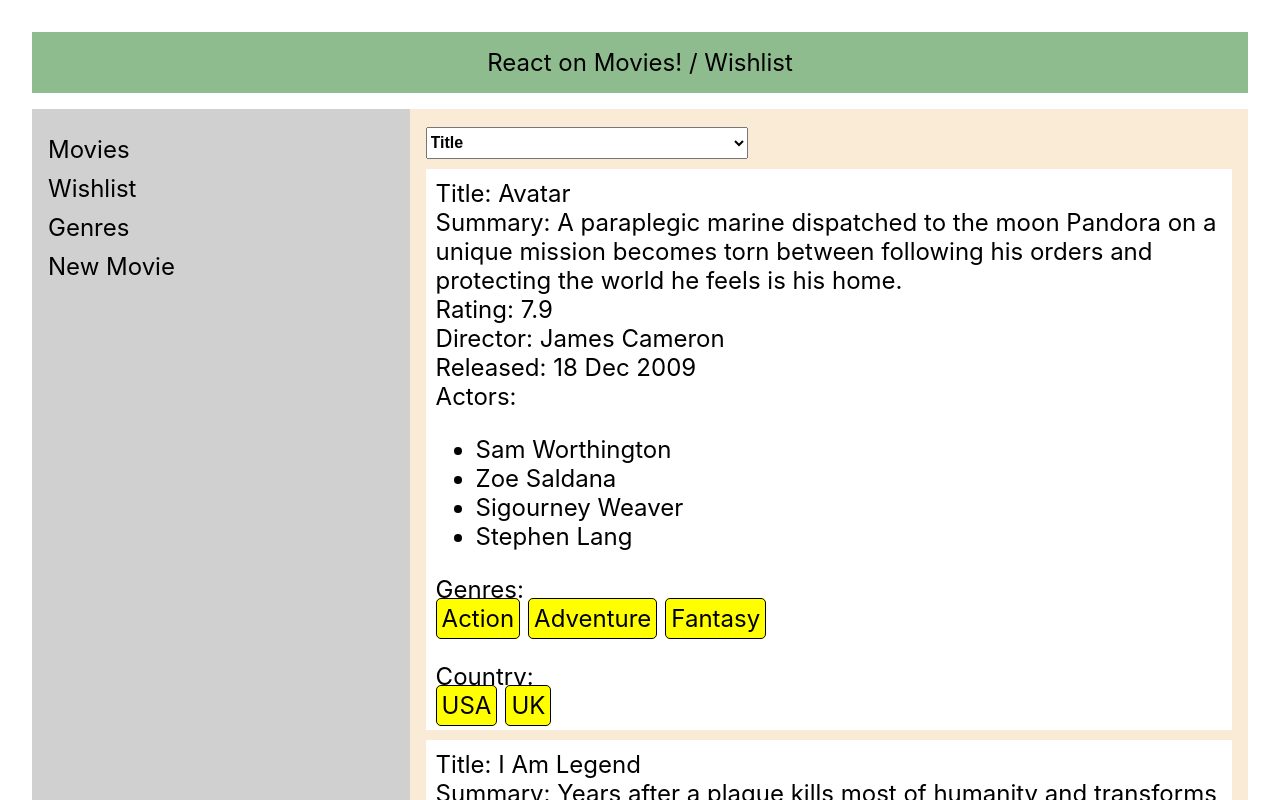
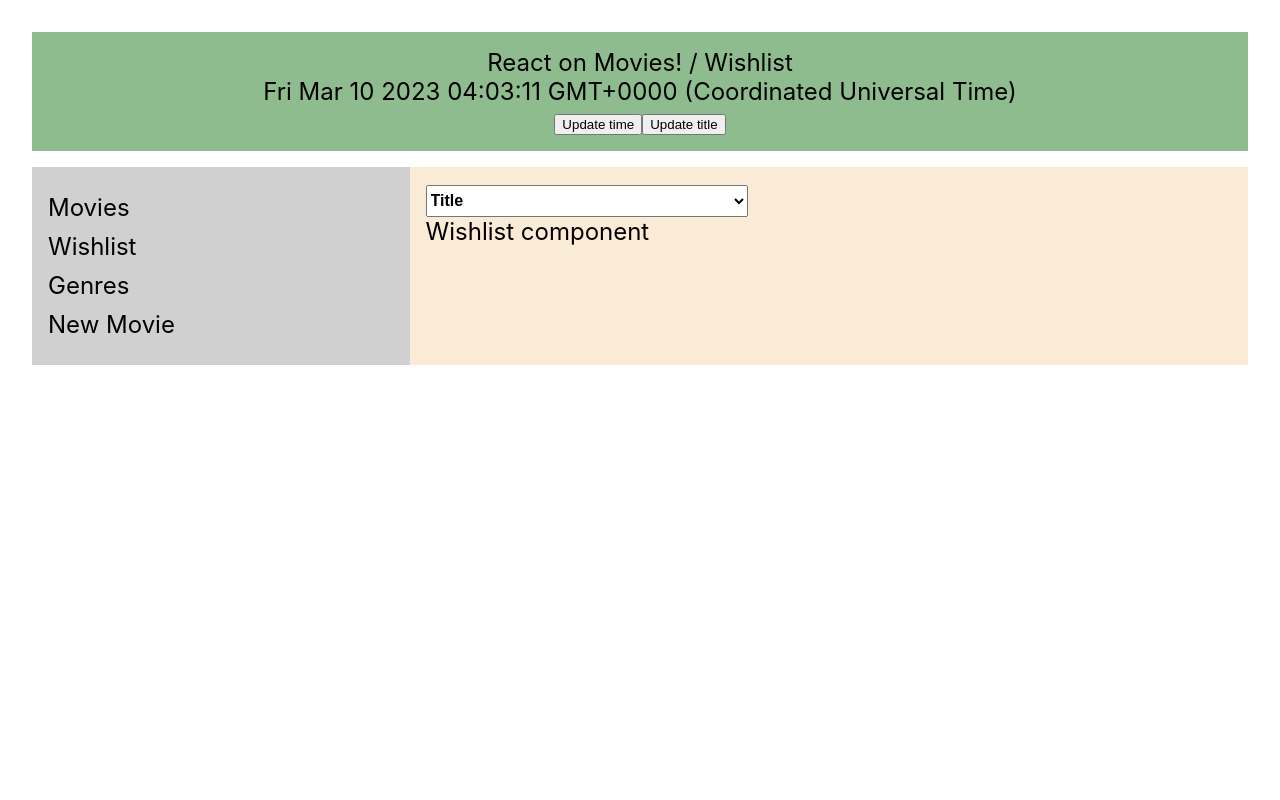
Before and after one commit to rajduggal/march-2023-movie-app, a React (Create React App) app: page / in a window 1280 px wide. Both pictures are taken after a click on the element "Wishlist". Shown: the top 800 px of the page. Built offline with nearby package versions, Linux system fonts and the light colour scheme.

Commit message:
Update - March 10

```diff
--- a/src/App.js
+++ b/src/App.js
@@ -5,6 +5,7 @@ import Header from "./components/Header";
 import SideNav from "./components/Sidenav";
 import MoviesList from "./components/Movies";
 import Sort from "./components/Sort";
+import Wishlist from "./components/Wishlist";
 
 // Inline styling - add styling to the element itself
 // External styles - importing some classes from a file, and targetting the elements by class
@@ -32,7 +33,8 @@ const App = () => {
         <SideNav items={NavItems} update={updateNavItem} />
         <div>
           <Sort updateOrder={sortItems} />
-          <MoviesList />
+          {selectedSection === "Movies" && <MoviesList />}
+          {selectedSection === "Wishlist" && <Wishlist />}
         </div>
       </div>
     </div>
--- a/src/components/Header.js
+++ b/src/components/Header.js
@@ -1,11 +1,103 @@
-import React, { useEffect } from "react";
+import React, { useEffect, useState } from "react";
 
 const Header = ({ title, currentPage }) => {
+  const [time, setTime] = useState(new Date());
+  const [title1, setTitle] = useState("");
+
+  useEffect(() => {
+    console.log("Mounted first time");
+  }, []);
+
+  useEffect(() => {
+    console.log("Update state");
+  });
+
+  useEffect(() => {
+    console.log("Update ONLY time");
+  }, [time]); // Dependencies, updates only when these are updated
+
+  useEffect(() => {
+    console.log("Update ONLY title");
+  }, [title1]);
+  const getDateandTime = () => {
+    return <div>{time.toString()}</div>;
+  };
+
+  const updateTime = () => {
+    setTime(new Date());
+  };
+
   return (
     <div className="header">
       {title} / {currentPage}
+      {getDateandTime()}
+      <button
+        onClick={() => {
+          updateTime();
+        }}
+      >
+        Update time
+      </button>
+      <button
+        onClick={() => {
+          setTitle("React new movie");
+        }}
+      >
+        Update title
+      </button>
     </div>
   );
 };
 
+// Class based Header component
+
+// class Header extends React.Component {
+//   // Step 1 - render
+//   constructor(props) {
+//     super(props);
+//     this.state = {
+//       time: new Date(),
+//     };
+//   }
+
+//   //   static getDerivedStatefromProps() {
+//   // // return {time: new Date() +1}
+//   //   }
+
+//   updateTitle() {
+//     console.log(this.state);
+//     this.setState({ title: "My new title" });
+//   }
+
+//   componentDidMount() {
+//     console.log("Did mount");
+//   }
+
+//   componentDidUpdate() {
+//     console.log("Did update");
+//   }
+
+//   componentWillUnmount() {
+//     console.log("Did unmount");
+//   }
+
+//   // Step 2 - render
+//   render() {
+//     const { title, currentPage } = this.props;
+
+//     return (
+//       <div className="header">
+//         {title} / {currentPage}
+//         <button
+//           onClick={() => {
+//             this.updateTitle();
+//           }}
+//         >
+//           Update
+//         </button>
+//       </div>
+//     );
+//   }
+// }
+
 export default Header;
--- a/src/components/ListItems.js
+++ b/src/components/ListItems.js
@@ -4,7 +4,7 @@ const ListItems = ({ data }) => {
   return (
     <div>
       {data.split(", ").map((element) => {
-        return <Label textValue={element} />;
+        return <Label key={element} textValue={element} />;
       })}
     </div>
   );
--- a/src/components/MovieTile.js
+++ b/src/components/MovieTile.js
@@ -12,7 +12,7 @@ const MovieTile = ({ movie, styles }) => {
         Actors:{" "}
         <ul>
           {movie.Actors.split(", ").map((actor) => {
-            return <li>{actor}</li>;
+            return <li key={actor}>{actor}</li>;
           })}
         </ul>
       </div>
--- a/src/components/Movies.js
+++ b/src/components/Movies.js
@@ -1,3 +1,4 @@
+import { useEffect } from "react";
 import MovieTile from "./MovieTile";
 
 const movies = require("../data/movies.json");
@@ -9,10 +10,15 @@ const movieStyle = {
 };
 
 const MoviesList = () => {
+  useEffect(() => {
+    console.log("movies loaded");
+  }, []);
   return (
     <div>
       {movies.map((movie) => {
-        return <MovieTile movie={movie} styles={movieStyle} />;
+        return (
+          <MovieTile key={movie.imdbID} movie={movie} styles={movieStyle} />
+        );
       })}
     </div>
   );
--- a/src/components/Sidenav.js
+++ b/src/components/Sidenav.js
@@ -4,6 +4,7 @@ const SideNav = ({ items, update }) => {
       {items.map((navItem) => {
         return (
           <div
+            key={navItem}
             onClick={() => {
               update(navItem);
             }}
--- a/src/components/Sort.js
+++ b/src/components/Sort.js
@@ -12,7 +12,7 @@ const Sort = ({ updateOrder }) => {
     <div>
       <select style={selectStyle} onChange={updateOrder}>
         {sortingItems.map((option) => {
-          return <option>{option}</option>;
+          return <option key={option}>{option}</option>;
         })}
       </select>
     </div>
--- /dev/null
+++ b/src/components/Wishlist.js
@@ -0,0 +1,5 @@
+const Wishlist = (props) => {
+  return <div>Wishlist component</div>;
+};
+
+export default Wishlist;
```
